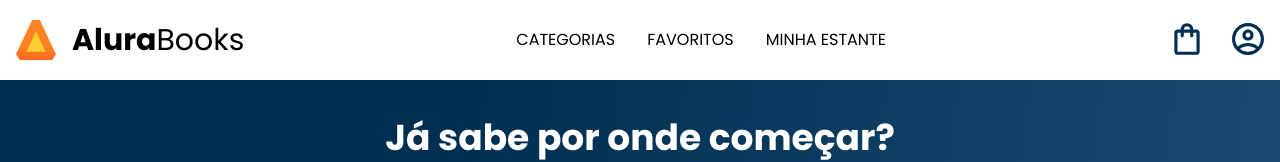
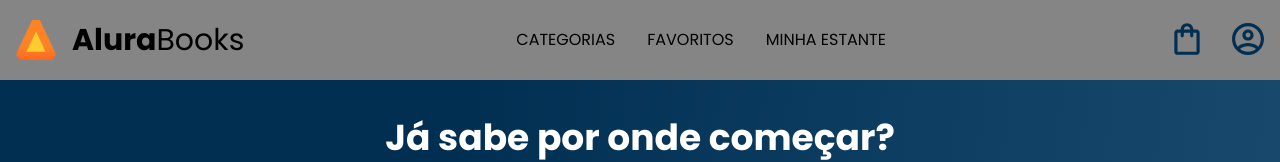
Before and after one commit to AlexanderDuarte/alurabooks, a plain HTML site: page index.html in a window 1280 px wide. Shown: the top 162 px of the page. Drawn offline with nearby package versions, Linux system fonts and the light colour scheme.

Commit message:
Changed the header color just to try

```diff
--- a/styles/header.css
+++ b/styles/header.css
@@ -18,7 +18,7 @@
 }
 
 .cabecalho {
-    background-color: var(--branco);
+    background-color: var(--cinza-claro);
     display: flex;
     justify-content: space-between;
     align-items: center;
```
